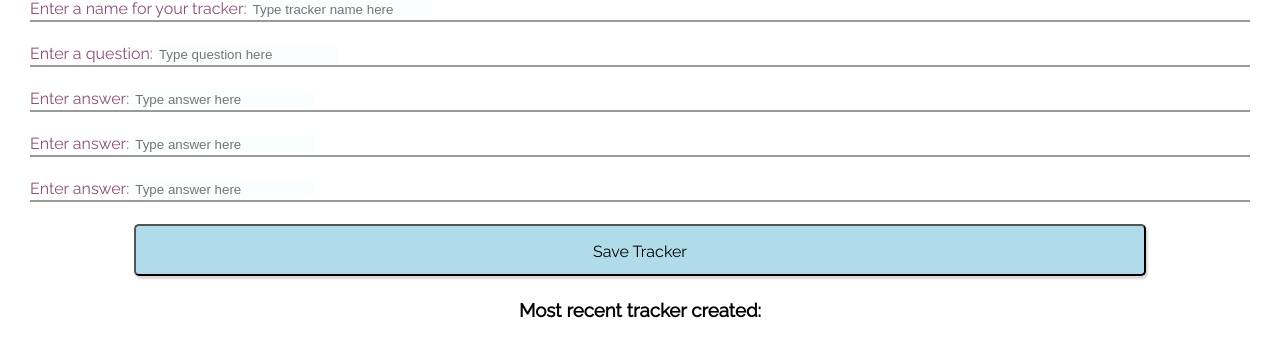
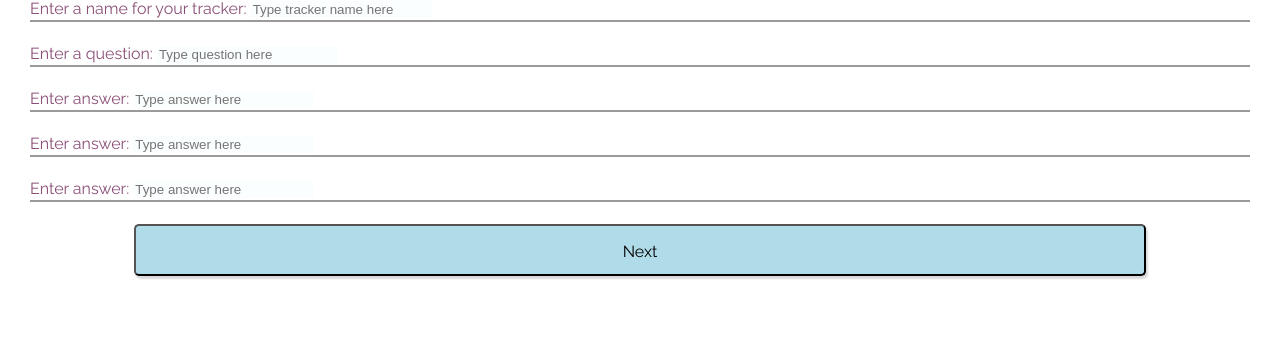
Before and after one commit to chinhle23-zz/monitorme, a Django app: page /tracker/create/ in a window 1280 px wide. Shown: the part 242-599 px from the top of the page. Run offline with Django 3.2, Linux system fonts and the light colour scheme; the visitor is signed in with stand-in values (Sample User, id 1); data that the repository does not hold is empty; some libraries are stand-ins or nearby versions.

Commit message:
Change button

```diff
--- a/core/templates/core/trackergroup_create.html
+++ b/core/templates/core/trackergroup_create.html
@@ -27,16 +27,13 @@
         <span class="formline purple">{{ form.answer_name3.label_tag}}</span>
         <span>{{ form.answer_name3 }}</span>
     </div>
-    <button class="button button2" type='Submit'>Save Tracker</button>
+    <button class="button button2" type='Submit'>Next</button>
 </form>
-
-<h3>Most recent tracker created:</h3>
-<p><a href="{{tracker.get_absolute_url}}">{{ tracker.name }}</a></p>
-
-
 {% endblock %}
 
 {% comment %}
+<h3>Most recent tracker created:</h3>
+<p><a href="{{tracker.get_absolute_url}}">{{ tracker.name }}</a></p>
 {% for question in tracker.questions.all %}
     <div>
         <p>
--- a/core/templates/core/trackergroup_detail.html
+++ b/core/templates/core/trackergroup_detail.html
@@ -1,8 +1,10 @@
 {% extends "base.html" %}
 
 {% block content %}
+
+
 <div class="needsleft">
-    <h3 class="darkteal">{{tracker.name}} </h3>
+    <h3 class="darkteal">{{tracker.name}}</h3>
 
     {% for question in tracker.questions.all %}
     <div class="marginbottom">
```
